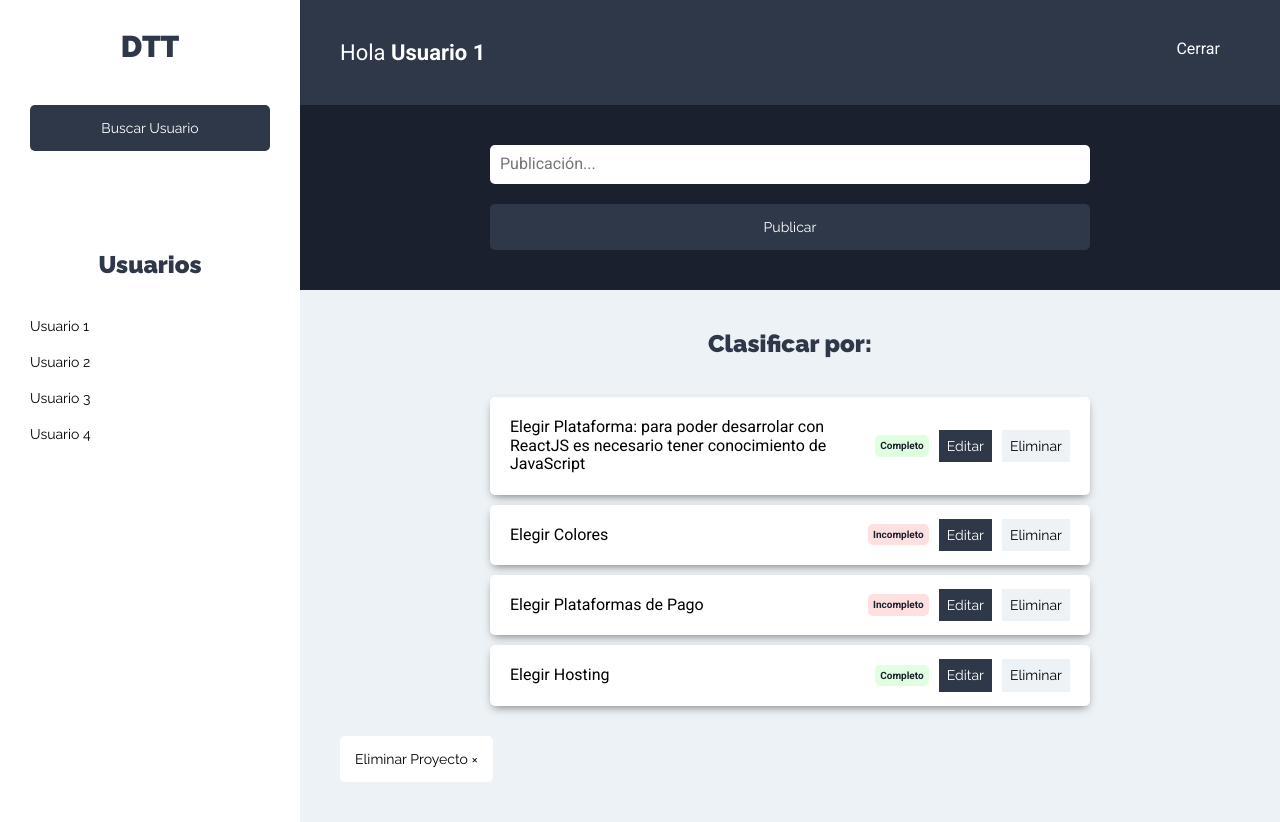
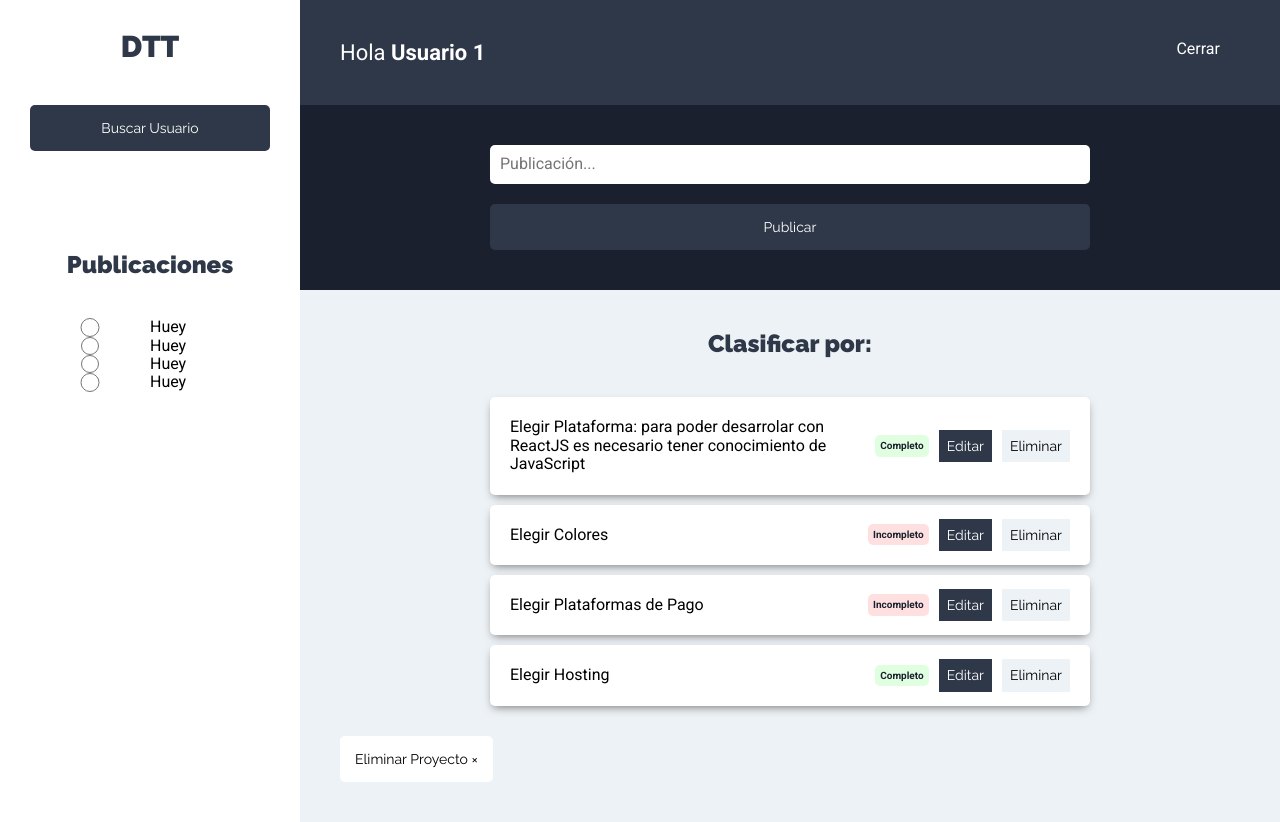
Before and after one commit to bryan967132/PracticasIniciales_DesarrolloWeb, a React (Create React App) app in the folder frontend/: page /proyectos in a window 1280 px wide. Built offline with nearby package versions, Linux system fonts and the light colour scheme.

Commit message:
Filtros de publicaciones

```diff
--- a/frontend/src/components/layout/Sidebar.js
+++ b/frontend/src/components/layout/Sidebar.js
@@ -8,8 +8,13 @@ const Sidebar = () => {
             <h1>DTT</h1>
             <NuevoProyecto/>
             <div className="proyectos">
-                <h2>Usuarios</h2>
-                <ListadoProyectos/>
+                <h2>Publicaciones</h2>
+                <div className="clasificacion">
+                    <input type="radio" id="huey" name="drone" value="huey"/>Huey
+                    <input type="radio" id="huey" name="drone" value="huey"/>Huey
+                    <input type="radio" id="huey" name="drone" value="huey"/>Huey
+                    <input type="radio" id="huey" name="drone" value="huey"/>Huey
+                </div>
             </div>
         </aside>
     );
--- a/frontend/src/index.css
+++ b/frontend/src/index.css
@@ -366,3 +366,9 @@ aside  {
   background-color: rgb(230, 78, 78);
   color: var(--blanco);
 }
+
+.clasificacion {
+  display: grid;
+  grid-template-rows: 1fr 1fr 1fr;
+  grid-template-columns: 1fr 1fr;
+}
```
